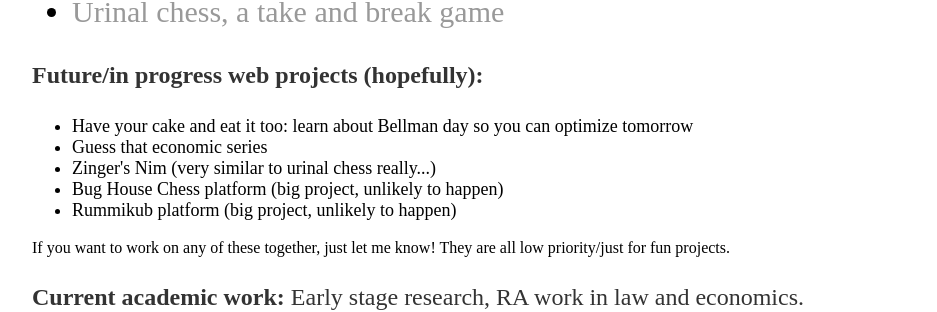
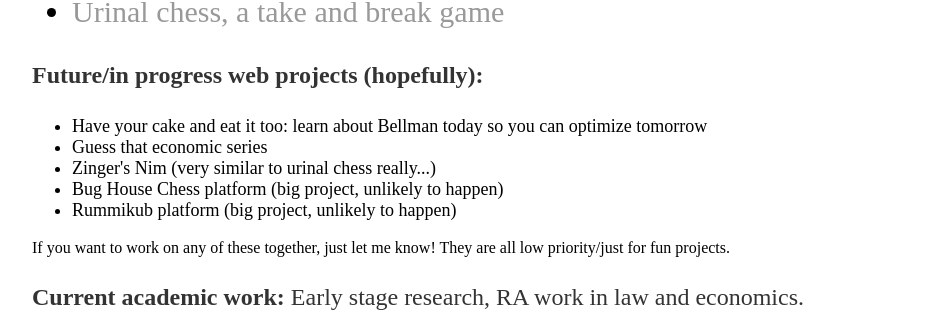
Before and after one commit to BenPyle/BenPyle.github.io, a Jekyll site: the page built from index.html, in a window 1280 px wide. Shown: the part 205-517 px from the top of the page, without its empty margins (160-1097 px from the left). Built offline with Jekyll 4.4.1, drawn with Linux system fonts in a browser that asks for light colours.

Commit message:
Update index.html

```diff
--- a/index.html
+++ b/index.html
@@ -11,7 +11,7 @@ title: Ben Pyle
 	</p>
 	<p> <b>Future/in progress web projects (hopefully):</b> <br/>
 		<ul style="font-size:18px">
-		 <li>Have your cake and eat it too: learn about Bellman day so you can optimize tomorrow</li>
+		 <li>Have your cake and eat it too: learn about Bellman today so you can optimize tomorrow</li>
 		 <li>Guess that economic series </li>
 		 <li>Zinger's Nim (very similar to urinal chess really...) </li>
 		 <li>Bug House Chess platform (big project, unlikely to happen)</li>
```
